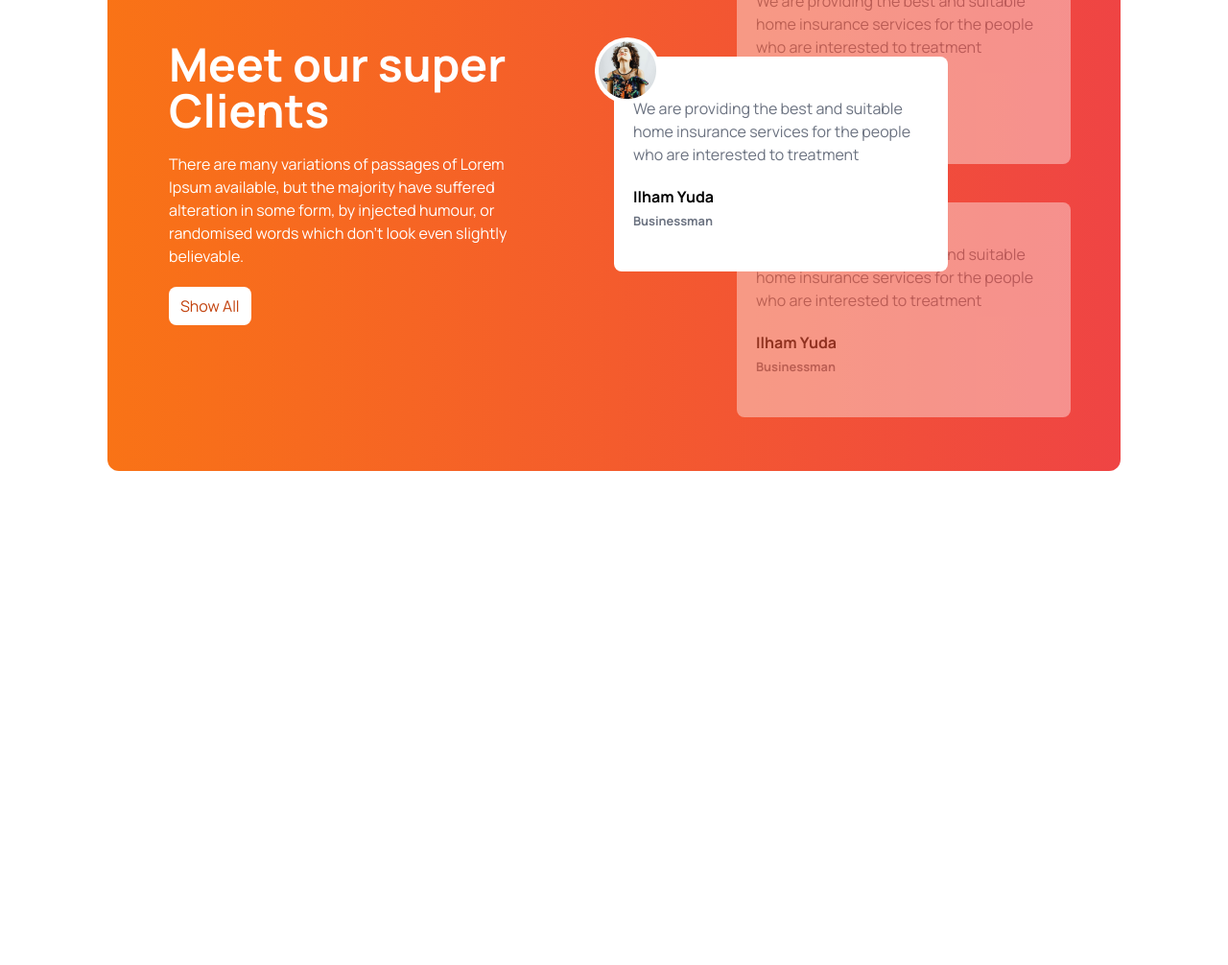
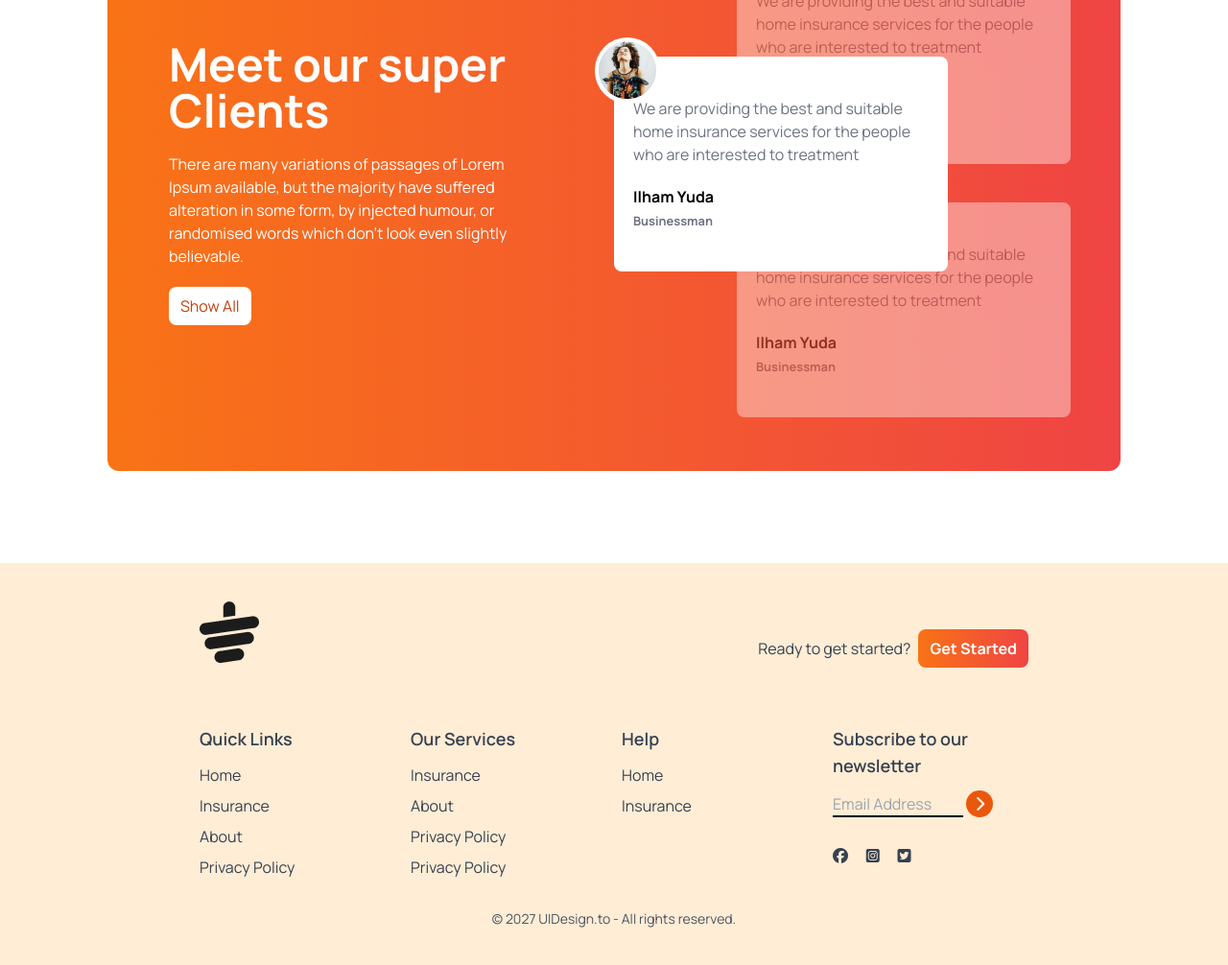
Before and after one commit to thisisrahiq/tea-house-landing-website, a plain HTML site: page index.html in a window 1280 px wide. Shown: the part 1957-2963 px from the top of the page at 96% size. Before the commit the page ends 2544 px from the top, so only its background shows below. Drawn offline with nearby package versions, Linux system fonts and the light colour scheme.

Commit message:
footer section  copied from programming hero

```diff
--- a/index.html
+++ b/index.html
@@ -276,6 +276,101 @@
         </div>
       </section>
     </main>
-    <footer></footer>
+    <footer class="bg-orange-100 text-gray-700 py-10 px-4 md:px-16">
+      <div class="w-9/12 mx-auto">
+        <!-- Logo -->
+        <div class="mb-8 flex justify-between">
+          <img class="mb-8" src="./images/cup.png" alt="" />
+          <div class="flex items-center gap-2">
+            <h4>Ready to get started?</h4>
+            <button
+              class="bg-gradient-to-r from-orange-500 to-red-500 px-3 py-2 rounded-lg text-white font-bold"
+            >
+              Get Started
+            </button>
+          </div>
+        </div>
+        <!-- Links -->
+        <div class="grid grid-cols-1 md:grid-cols-2 lg:grid-cols-4 gap-4">
+          <!-- first column -->
+          <div>
+            <h3 class="font-semibold text-lg mb-3">Quick Links</h3>
+            <ul class="space-y-2">
+              <li>
+                <a class="hover:text-orange-600" href="#">Home</a>
+              </li>
+              <li>
+                <a class="hover:text-orange-600" href="#">Insurance</a>
+              </li>
+              <li>
+                <a class="hover:text-orange-600" href="#">About</a>
+              </li>
+              <li>
+                <a class="hover:text-orange-600" href="#">Privacy Policy</a>
+              </li>
+            </ul>
+          </div>
+          <!-- second column -->
+          <div>
+            <h3 class="font-semibold text-lg mb-3">Our Services</h3>
+            <ul class="space-y-2">
+              <li>
+                <a class="hover:text-orange-600" href="#">Insurance</a>
+              </li>
+              <li>
+                <a class="hover:text-orange-600" href="#">About</a>
+              </li>
+              <li>
+                <a class="hover:text-orange-600" href="#">Privacy Policy</a>
+              </li>
+              <li>
+                <a class="hover:text-orange-600" href="#">Privacy Policy</a>
+              </li>
+            </ul>
+          </div>
+          <!-- third column -->
+          <div>
+            <h3 class="font-semibold text-lg mb-3">Help</h3>
+            <ul class="space-y-2">
+              <li>
+                <a class="hover:text-orange-600" href="#">Home</a>
+              </li>
+              <li>
+                <a class="hover:text-orange-600" href="#">Insurance</a>
+              </li>
+            </ul>
+          </div>
+
+          <!-- fourth column -->
+          <div>
+            <h3 class="font-semibold text-lg mb-3">
+              Subscribe to our newsletter
+            </h3>
+            <div class="flex flex-col space-y-2">
+              <div>
+                <input
+                  placeholder="Email Address"
+                  type="text"
+                  class="bg-transparent border-b-2 border-black w-4/6"
+                />
+                <i
+                  class="fa-solid fa-chevron-right w-7 h-7 bg-orange-600 inline-flex rounded-full text-white justify-center items-center"
+                ></i>
+                <div class="flex justify-between w-2/5 mb-2 mt-8">
+                  <i class="fa-brands fa-facebook"></i>
+                  <i class="fa-brands fa-square-instagram"></i>
+                  <i class="fa-brands fa-square-twitter"></i>
+                </div>
+              </div>
+            </div>
+          </div>
+        </div>
+        <div class="text-center pt-4 mt-4">
+          <p class="text-sm text-gray-600">
+            © 2027 UIDesign.to - All rights reserved.
+          </p>
+        </div>
+      </div>
+    </footer>
   </body>
 </html>
```
